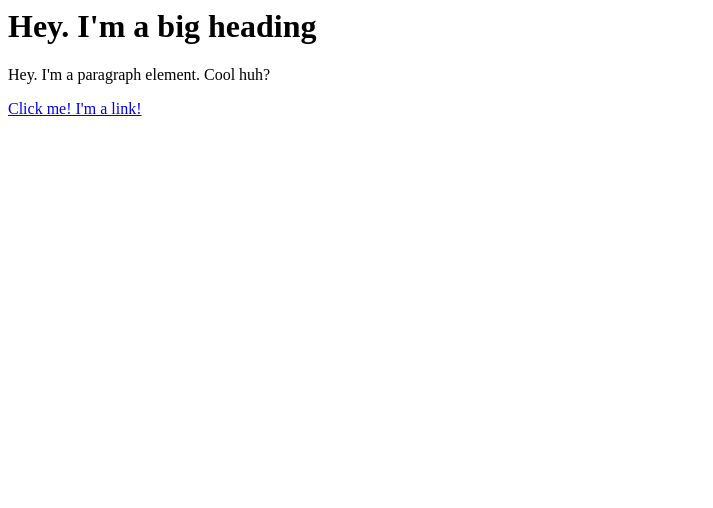
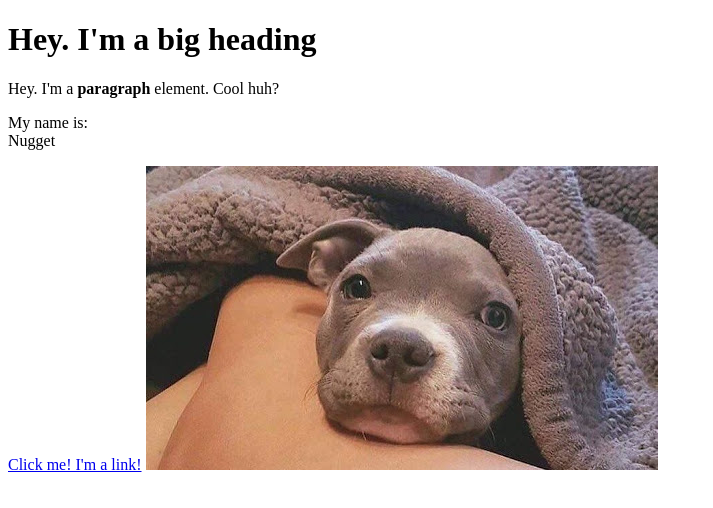
Before and after one commit to trcaron96/cartoon-hero, a plain HTML site: page test.html in a window 1280 px wide. Shown: the whole page, without its empty margins (0-713 px from the left). Drawn offline with Linux system fonts and the light colour scheme.

Commit message:
Added a dog image and a few more elements

```diff
--- a/test.html
+++ b/test.html
@@ -1,3 +1,14 @@
-<h1>Hey. I'm a big heading</h1>
-<p>Hey. I'm a paragraph element. Cool huh?</p>
-<a href="https://google.com" target="_blank" title="Let's go to Google">Click me! I'm a link!</a>
+<!DOCTYPE html>
+<html>
+<head>
+	<title>Test page</title>
+</head>
+<body>
+	<h1>Hey. I'm a big heading</h1>
+	<p>Hey. I'm a <b>paragraph</b> element. Cool huh?</p>
+	<p>My name is:<br>
+	Nugget</p>
+	<a href="https://google.com" target="_blank" title="Let's go to Google">Click me! I'm a link!</a>
+	<img src="img/cat.jpeg">
+</body>
+</html>
```
Also changed, not shown: img/cat.jpeg (added).
